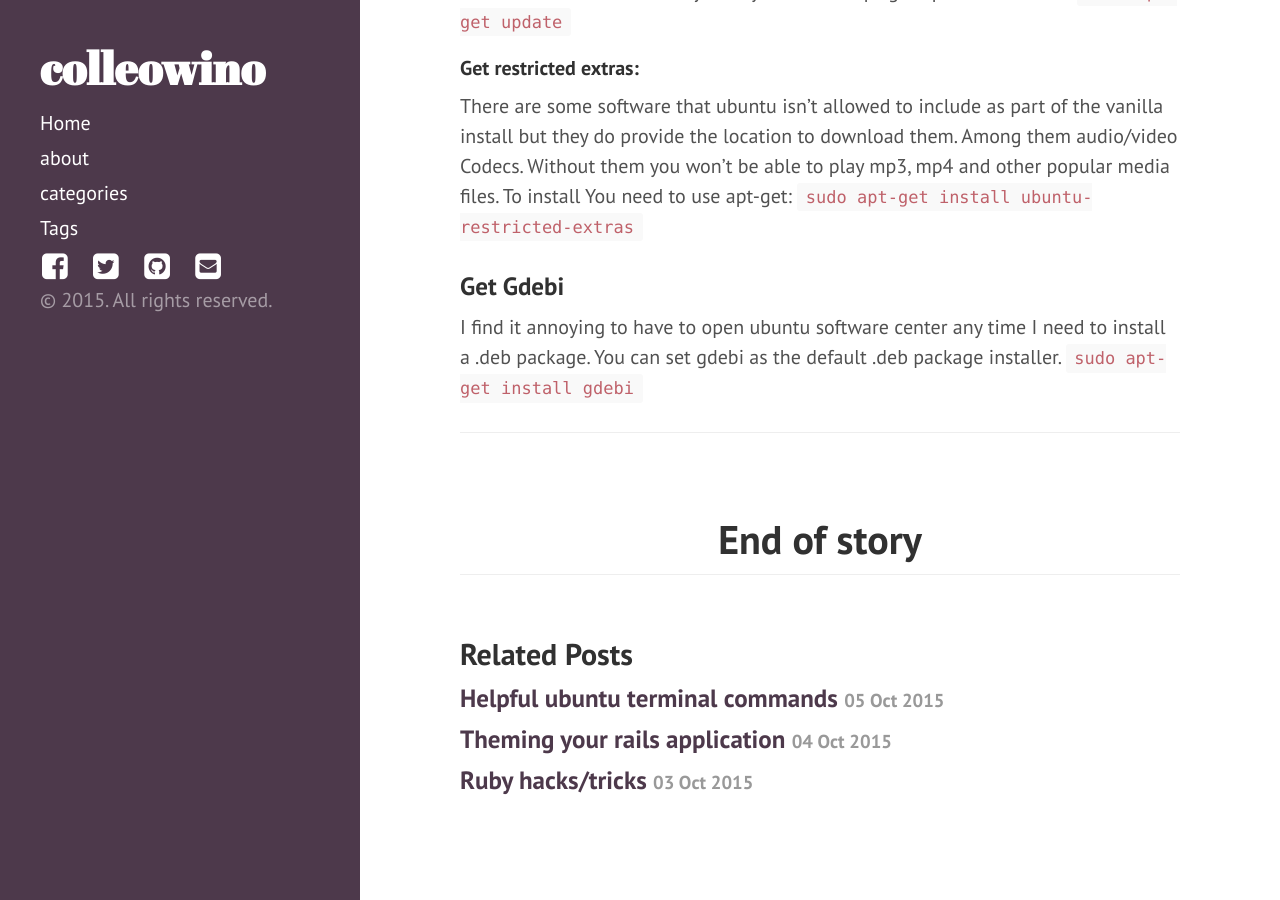
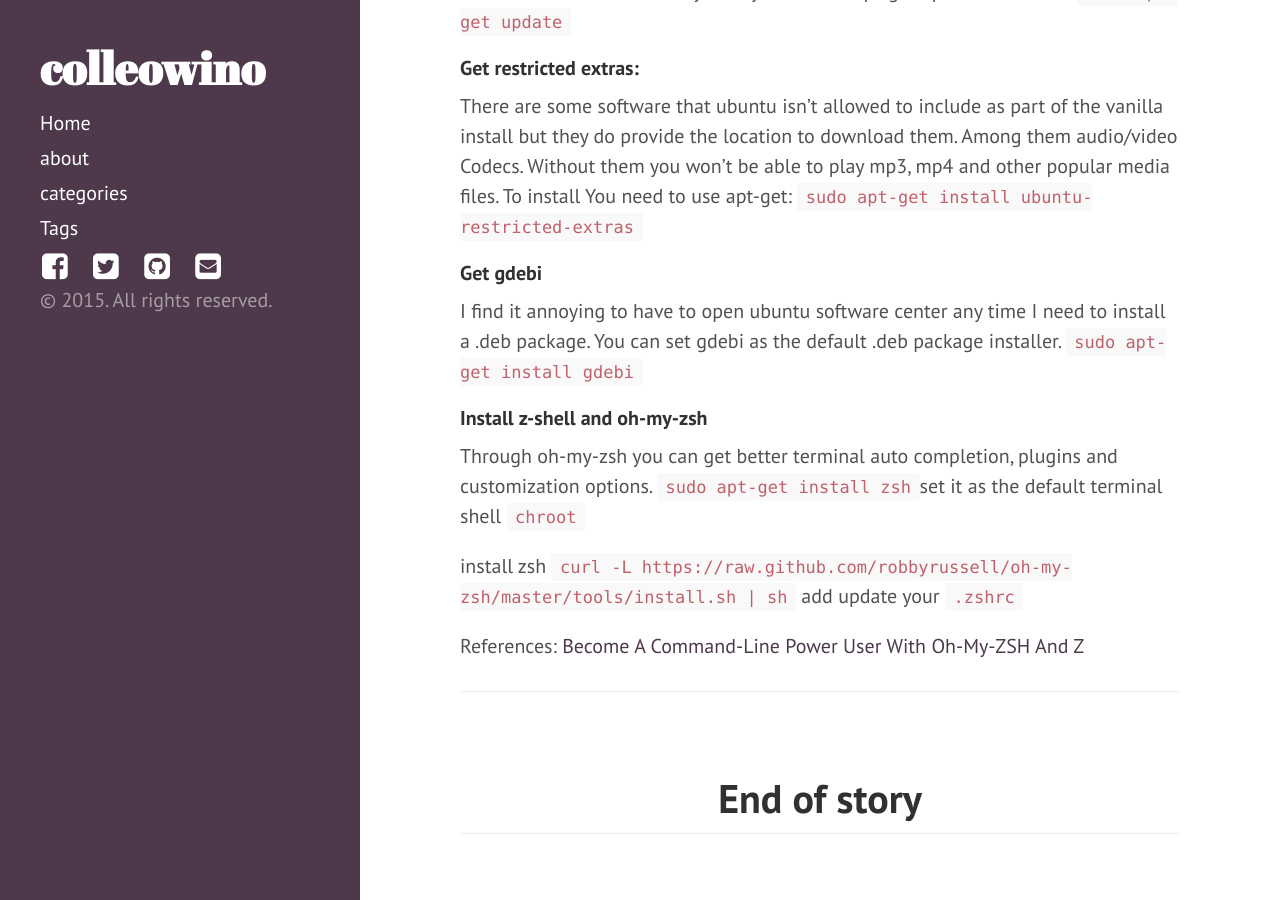
Before and after one commit to colleowino/colleowino.github.io, a Jekyll site: the page built from _posts/2015-10-06-favorite-ubuntu-apps.md, in a window 1280 px wide and 900 px high, scrolled down 439 px. Built offline with Jekyll 4.4.1, drawn with Linux system fonts in a browser that asks for light colours; nearby versions of some CDN libraries; comment, search, counter and statistics services are not loaded.

Commit message:
listed zsh

```diff
--- a/_posts/2015-10-06-favorite-ubuntu-apps.md
+++ b/_posts/2015-10-06-favorite-ubuntu-apps.md
@@ -16,8 +16,17 @@ After the initial install you need to give ubuntu a list of software packages an
 There are some software that ubuntu isn't allowed to include as part of the vanilla install but they do provide the location to download them. Among them audio/video Codecs. Without them you won't be able to play mp3, mp4 and other popular media files.
 To install You need to use apt-get: <code> sudo apt-get install ubuntu-restricted-extras</code>
 
-### Get Gdebi
+#### Get gdebi
 I find it annoying to have to open ubuntu software center any time I need to install a .deb package. You can set gdebi as the default .deb package installer.
 <code>sudo apt-get install gdebi </code>
 
+#### Install z-shell and oh-my-zsh
+Through oh-my-zsh you can get better terminal auto completion, plugins and customization options.
+<code> sudo apt-get install zsh</code>set it as the default terminal shell <code> chroot </code>
+
+install zsh <code>curl -L https://raw.github.com/robbyrussell/oh-my-zsh/master/tools/install.sh | sh</code> add update your `.zshrc`
+
+References:
+[Become A Command-Line Power User With Oh-My-ZSH And Z](http://www.smashingmagazine.com/2015/07/become-command-line-power-user-oh-my-zsh-z/)
+
 -----
```
